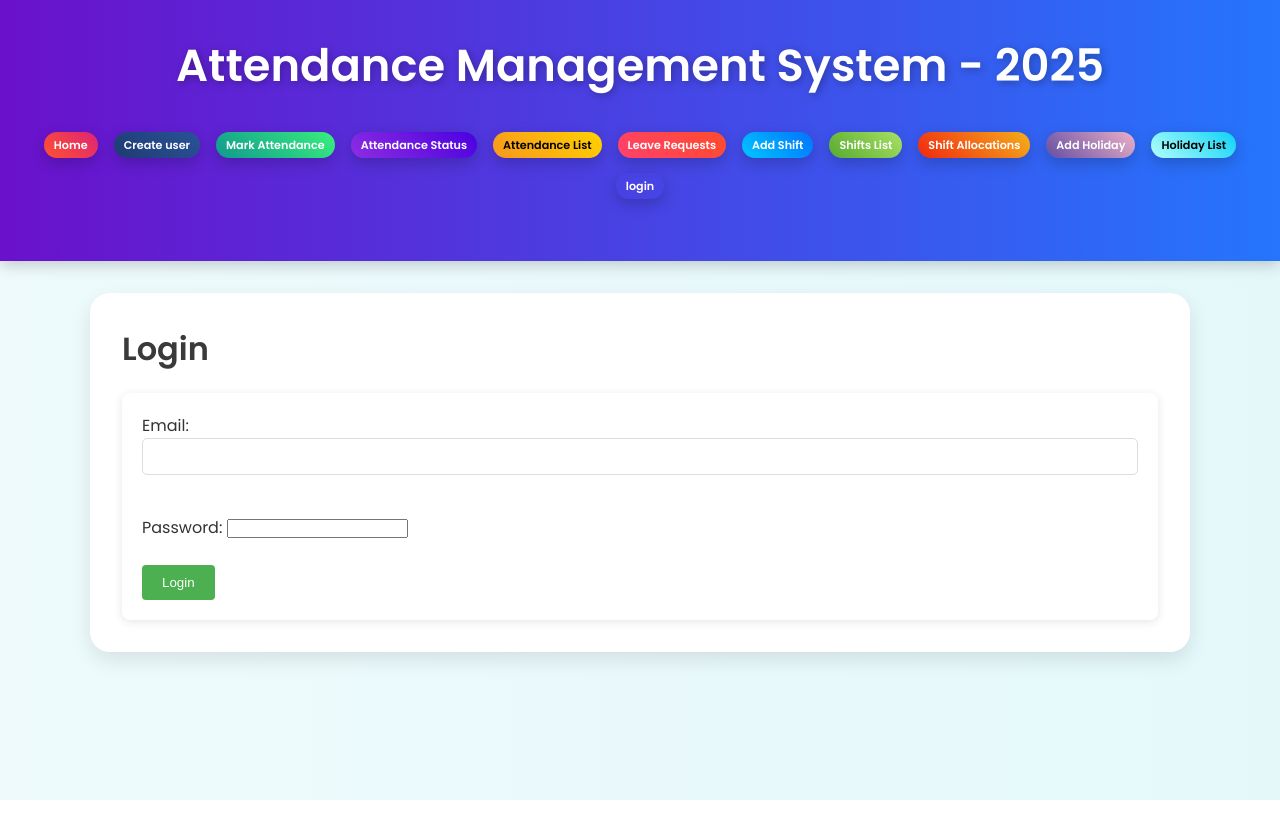
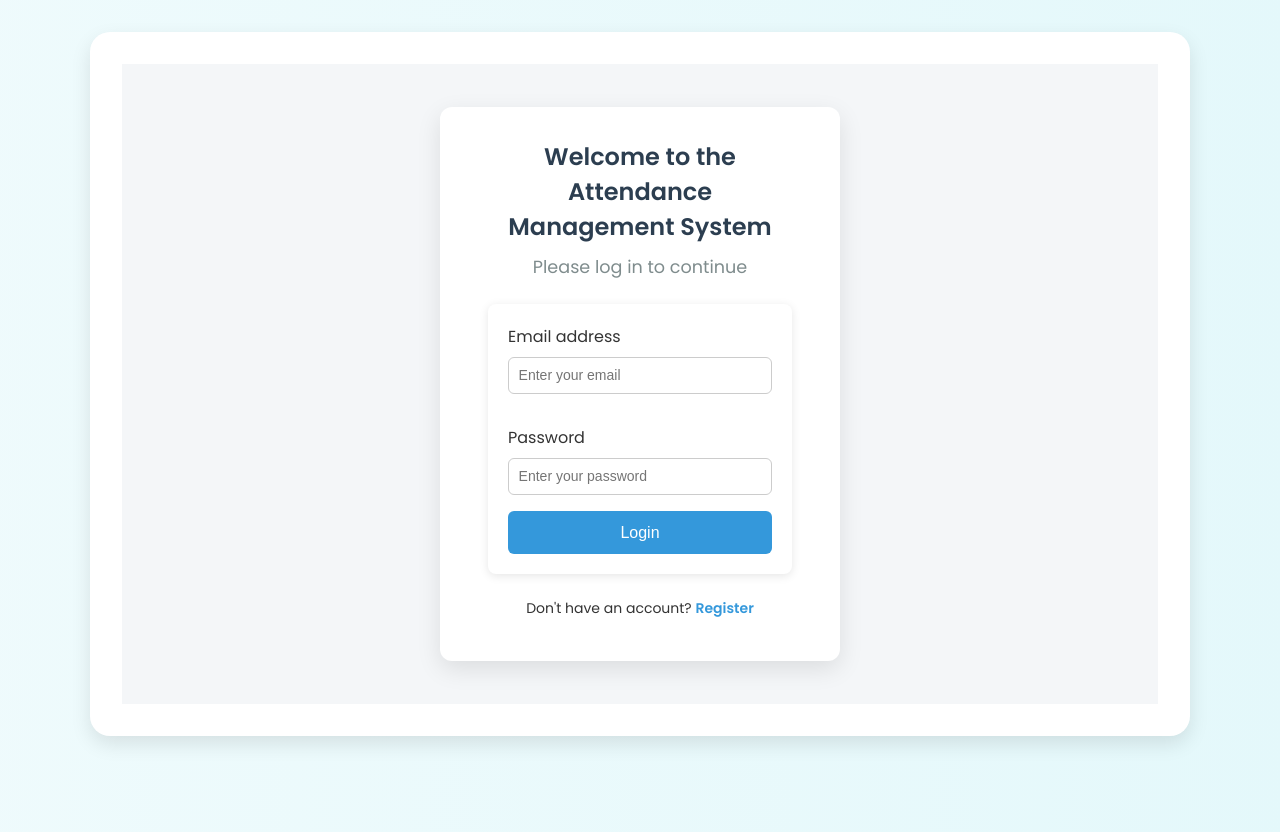
Before and after one commit to yallalaraja/Attendance_Management_System-Team-Alpha-, a Django app: page /ams/login/ in a window 1280 px wide. Before the commit the page ends 800 px from the top, so only its background shows below. Run offline with Django 5.2, Linux system fonts and the light colour scheme.

Commit message:
login page styles added

```diff
--- a/Ams_be/Ams_app/static/ams_app/styles.css
+++ b/Ams_be/Ams_app/static/ams_app/styles.css
@@ -277,3 +277,88 @@ nav ul li a:hover {
         padding: 12px;
     }
 }
+
+
+.login-container {
+    display: flex;
+    justify-content: center;
+    align-items: center;
+    height: 80vh;
+    background-color: #f4f6f8;
+}
+
+.login-box {
+    background-color: white;
+    padding: 2rem 3rem;
+    border-radius: 12px;
+    box-shadow: 0 8px 24px rgba(0, 0, 0, 0.1);
+    width: 100%;
+    max-width: 400px;
+}
+
+.login-title {
+    text-align: center;
+    margin-bottom: 0.5rem;
+    font-size: 24px;
+    font-weight: bold;
+    color: #2c3e50;
+}
+
+.login-subtitle {
+    text-align: center;
+    margin-bottom: 1.5rem;
+    color: #7f8c8d;
+}
+
+.form-group {
+    margin-bottom: 1rem;
+}
+
+.form-group label {
+    display: block;
+    margin-bottom: 0.5rem;
+    font-weight: 500;
+}
+
+.form-group input {
+    width: 100%;
+    padding: 0.6rem;
+    border: 1px solid #ccc;
+    border-radius: 6px;
+    font-size: 14px;
+}
+
+.btn-login {
+    width: 100%;
+    padding: 0.8rem;
+    background-color: #3498db;
+    color: white;
+    border: none;
+    border-radius: 6px;
+    font-size: 16px;
+    cursor: pointer;
+    transition: background-color 0.3s;
+}
+
+.btn-login:hover {
+    background-color: #2980b9;
+}
+
+.register-text {
+    text-align: center;
+    margin-top: 1rem;
+    font-size: 14px;
+}
+
+.btn-register {
+    display: inline-block;
+    margin-top: 0.5rem;
+    color: #3498db;
+    text-decoration: none;
+    font-weight: 600;
+    transition: color 0.3s;
+}
+
+.btn-register:hover {
+    color: #21618c;
+}
--- a/Ams_be/Ams_app/templates/ams_app/base.html
+++ b/Ams_be/Ams_app/templates/ams_app/base.html
@@ -10,6 +10,7 @@
     <link rel="stylesheet" href="{% static 'ams_app/styles.css' %}">
 </head>
 <body>
+    {% if not hide_nav %}
     <header>
         <h1>Attendance Management System - 2025</h1>
         <nav>
@@ -25,17 +26,17 @@
                 <li><a href="{% url 'shift_allocate' %}">Shift Allocations</a></li>
                 <li><a href="{% url 'add_holiday' %}">Add Holiday</a></li>
                 <li><a href="{% url 'holiday_list' %}">Holiday List</a></li>
-                <li><a href="{% url 'login' %}">login</a></li>
+                <li><a href="{% url 'login' %}">Login</a></li>
             </ul>
         </nav>
     </header>
+    {% endif %}
 
     <div class="content">
         {% block content %}
         {% endblock %}
     </div>
 
-    <!-- Include JS -->
     <script src="{% static 'ams_app/scripts.js' %}"></script>
 </body>
 </html>
--- a/Ams_be/Ams_app/templates/ams_app/user/login.html
+++ b/Ams_be/Ams_app/templates/ams_app/user/login.html
@@ -2,18 +2,30 @@
 {% load static %}
 
 {% block content %}
-<h2>Login</h2>
+<div class="login-container">
+    <div class="login-box">
+        <h2 class="login-title">Welcome to the Attendance Management System</h2>
+        <p class="login-subtitle">Please log in to continue</p>
 
-<form method="post">
-    {% csrf_token %}
+        <form method="post">
+            {% csrf_token %}
 
-    <label for="email">Email:</label>
-    <input type="email" name="email" id="email" required><br><br>
+            <div class="form-group">
+                <label for="email">Email address</label>
+                <input type="email" name="email" id="email" placeholder="Enter your email" required>
+            </div>
 
-    <label for="password">Password:</label>
-    <input type="password" name="password" id="password" required><br><br>
+            <div class="form-group">
+                <label for="password">Password</label>
+                <input type="password" name="password" id="password" placeholder="Enter your password" required>
+            </div>
 
-    <button type="submit">Login</button>
-</form>
+            <button type="submit" class="btn-login">Login</button>
+        </form>
 
+        <p class="register-text">Don't have an account?
+            <a href="{% url 'create_user' %}" class="btn-register">Register</a>
+        </p>
+    </div>
+</div>
 {% endblock %}
--- a/Ams_be/Ams_app/views.py
+++ b/Ams_be/Ams_app/views.py
@@ -63,25 +63,29 @@ class AttendanceViewSet(viewsets.ViewSet):
 class AttendanceReportViewSet(viewsets.ViewSet):
     permission_classes = [IsAuthenticated, IsAdminOrHR]
 
-    def list(self, request, user_id=None):  # Add user_id as a URL parameter
-        if not user_id:
-            return Response({"error": "user_id is required"}, status=400)
+    def list(self, request):
+        return Response({
+            "detail": "Please use /attendances-report/<user_id>/ to retrieve the past 30 days attendance report for a user."
+        })
 
+    def retrieve(self, request, pk=None):  # pk is user_id
         try:
-            employee = User.objects.get(id=user_id)
+            employee = User.objects.get(id=pk)
         except User.DoesNotExist:
             return Response({"error": "User not found"}, status=404)
 
         end_date = now().date()
         start_date = end_date - timedelta(days=30)
+
         attendance_data = Attendance.objects.filter(user=employee, date__range=(start_date, end_date))
         serializer = AttendanceSerializer(attendance_data, many=True)
         return Response(serializer.data)
 
-# ----- Leave Request Views (All users, access limited) ----- #
+
+# ----- Leave Request Views (All users access limited) ----- #
 from rest_framework.decorators import action
 from rest_framework.response import Response
-from rest_framework import status
+# from rest_framework import status
 
 class LeaveRequestViewSet(viewsets.ModelViewSet):
     serializer_class = LeaveRequestSerializer
@@ -174,11 +178,14 @@ from django.shortcuts import render, redirect
 
 
 # Utility role checks
-def is_admin_or_hr(user):
-    return user.role in ['Admin', 'HR']
+# def is_admin_or_hr(user):
+#     return user.role in ['Admin', 'HR']
 
 # user views for template
 def create_user(request):
+    if request.user.role not in ['Admin','HR']:
+        raise PermissionDenied
+
     if request.method == 'POST':
         email = request.POST['email']
         name = request.POST['name']
@@ -194,7 +201,7 @@ def create_user(request):
         return redirect('login')  # Redirect to login page after successful registration
 
     shifts = Shift.objects.all()
-    return render(request, 'ams_app/user/create_user.html', {'shifts': shifts})
+    return render(request, 'ams_app/user/create_user.html', {'shifts': shifts,'hide_nav':True})
 
 
 def login_user(request):
@@ -210,7 +217,7 @@ def login_user(request):
         else:
             messages.error(request, 'Invalid login credentials. Please try again.')
 
-    return render(request, 'ams_app/user/login.html')
+    return render(request, 'ams_app/user/login.html',{'hide_nav':True})
 
 @login_required
 def home_view(request):
@@ -521,7 +528,7 @@ def add_holiday(request):
     return render(request, 'ams_app/holiday/add_holiday.html')
 
 
-# error handling
+# error handling for non admin users
 from django.shortcuts import render
 
 def custom_permission_denied_view(request, exception=None):
```
Also changed, not shown: Ams_be/Ams_app/templates/ams_app/user/create_user.html (+5 -2 lines).
